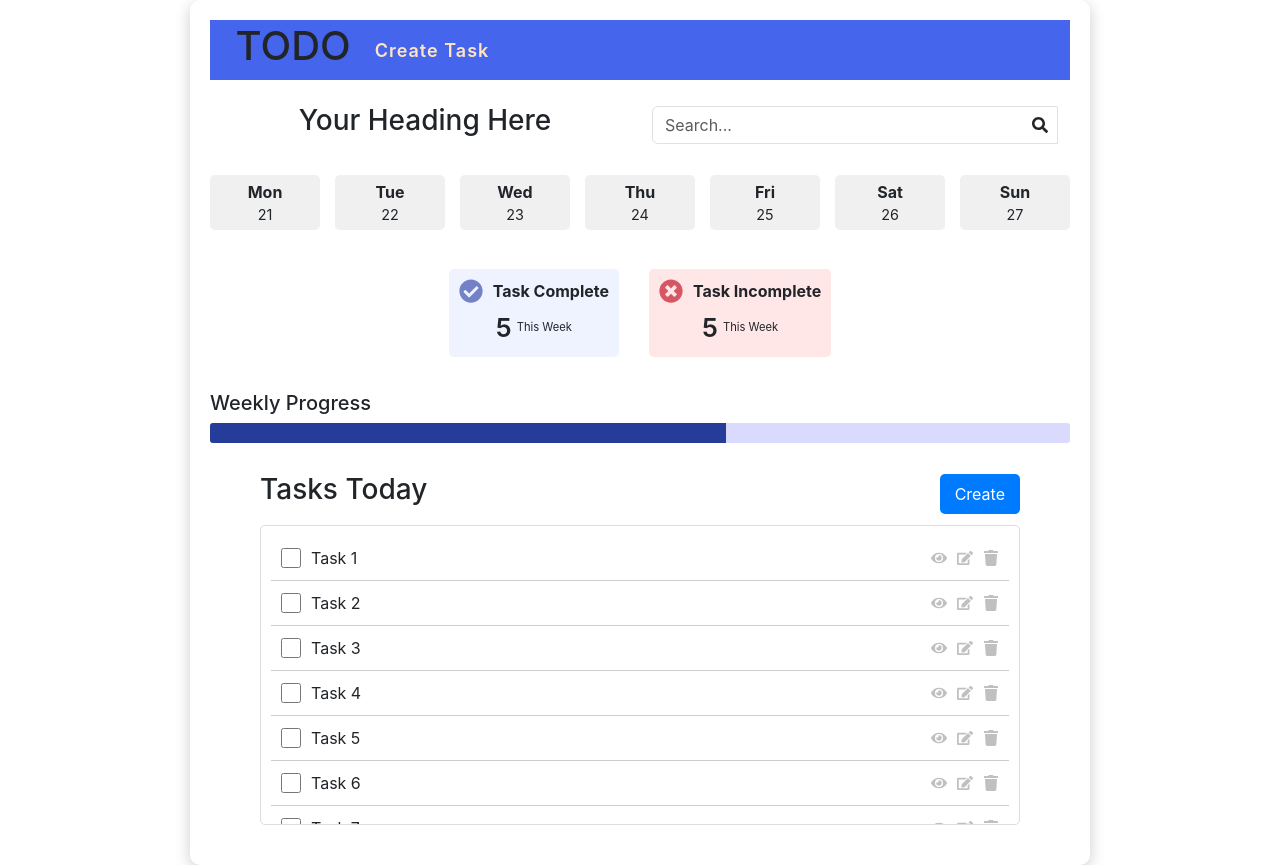
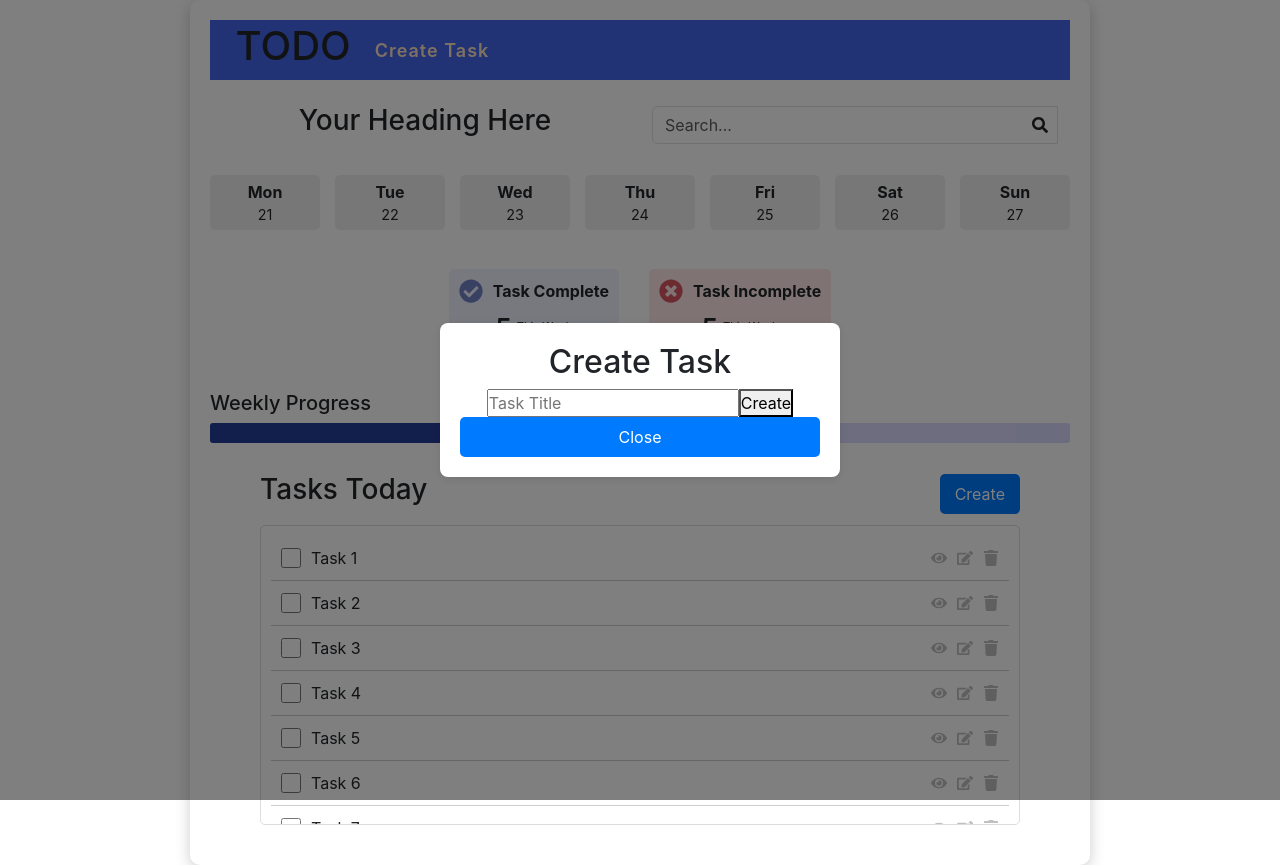
Before and after one commit to deepak9010/TODO, a React (Create React App) app in the folder frontend/: page / in a window 1280 px wide. Both pictures are taken after a click on the button "Create". Built offline with nearby package versions, Linux system fonts and the light colour scheme.

Commit message:
modal overlay

```diff
--- a/frontend/src/components/Home.jsx
+++ b/frontend/src/components/Home.jsx
@@ -5,9 +5,11 @@ import { FaSearch } from 'react-icons/fa';
 import Reminder from "./Reminder";
 import Tasks from "./Tasks";
 
+
 import '../styles/home.css';
 
 const Home = () => {
+
 
   const getCurrentWeek = () => {
     const currentDate = new Date();
@@ -28,6 +30,8 @@ const Home = () => {
   };
 
   const weekDays = getCurrentWeek();
+
+
   return (
     <>
       <div className="task-section">
@@ -67,6 +71,7 @@ const Home = () => {
 
        <Reminder/>
        <Tasks/>
+
       </div>
     </>
   );
--- /dev/null
+++ b/frontend/src/components/Modal.jsx
@@ -0,0 +1,25 @@
+// src/components/Modal.js
+
+import React from 'react';
+import '../styles/modal.css';
+
+const Modal = ({ isOpen, onClose }) => {
+  if (!isOpen) return null;
+
+  return (
+    <div className="modal-overlay" onClick={onClose}>
+      <div className="modal-content" onClick={(e) => e.stopPropagation()}>
+        <h2>Create Task</h2>
+        <form>
+          <input type="text" placeholder="Task Title" required />
+          <button type="submit">Create</button>
+        </form>
+        <button className="close-button" onClick={onClose}>
+          Close
+        </button>
+      </div>
+    </div>
+  );
+};
+
+export default Modal;
--- a/frontend/src/components/Tasks.jsx
+++ b/frontend/src/components/Tasks.jsx
@@ -1,8 +1,11 @@
-import React from 'react';
+import React, { useState } from 'react';
 import { FaEdit, FaTrash, FaEye } from 'react-icons/fa'; // Import icons for edit and delete
 import '../styles/task.css';
 
+import Modal from "./Modal";
+
 const Tasks = () => {
+    const [isModalOpen, setModalOpen] = useState(false);
   const tasks = [
     { id: 1, title: 'Task 1' },
     { id: 2, title: 'Task 2' },
@@ -16,12 +19,21 @@ const Tasks = () => {
     { id: 10, title: 'Task 10' },
   ];
 
+
+  const handleCreateClick = () => {
+    setModalOpen(true);
+  };
+
+  const handleCloseModal = () => {
+    setModalOpen(false);
+  };
+
   return (
     <>
       <div className="tasks-container">
         <div className="tasks-header d-flex justify-content-between align-items-center">
           <h3>Tasks Today</h3>
-          <button className="create-button">Create</button>
+          <button className="create-button" onClick={handleCreateClick}>Create</button>
         </div>
 
         <div className="tasks-list">
@@ -40,6 +52,8 @@ const Tasks = () => {
           ))}
         </div>
       </div>
+
+      <Modal isOpen={isModalOpen} onClose={handleCloseModal} />
     </>
   );
 };
--- /dev/null
+++ b/frontend/src/styles/modal.css
@@ -0,0 +1,35 @@
+
+
+.modal-overlay {
+    position: fixed;
+    top: 0;
+    left: 0;
+    right: 0;
+    bottom: 0;
+    background: rgba(0, 0, 0, 0.5);
+    display: flex;
+    justify-content: center;
+    align-items: center;
+    z-index: 1000;
+}
+
+.modal-content {
+    background: white;
+    border-radius: 8px;
+    padding: 20px;
+    width: 400px;
+    box-shadow: 0 2px 10px rgba(0, 0, 0, 0.1);
+}
+
+.close-button {
+    background: #007bff;
+    color: white;
+    border: none;
+    padding: 8px 15px;
+    border-radius: 5px;
+    cursor: pointer;
+}
+
+.close-button:hover {
+    background: #0056b3;
+}
```
